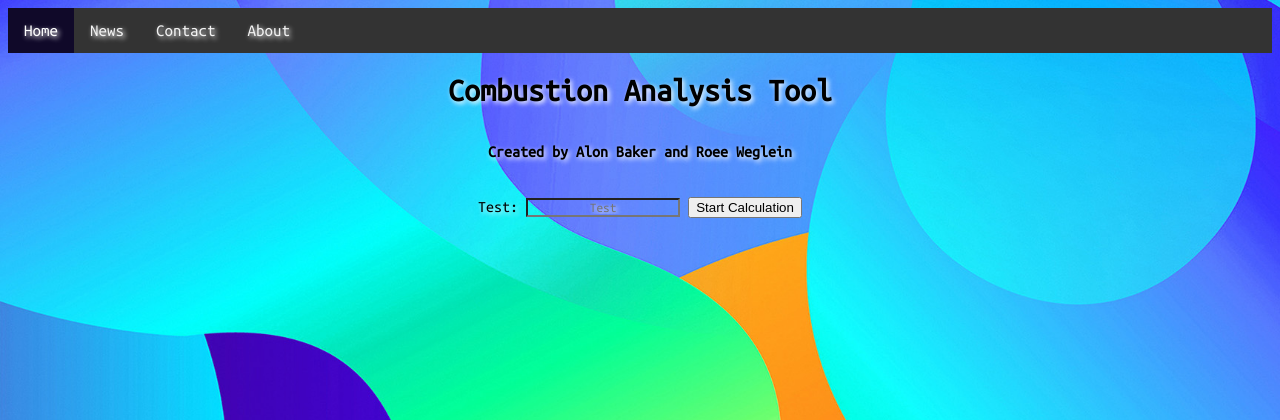
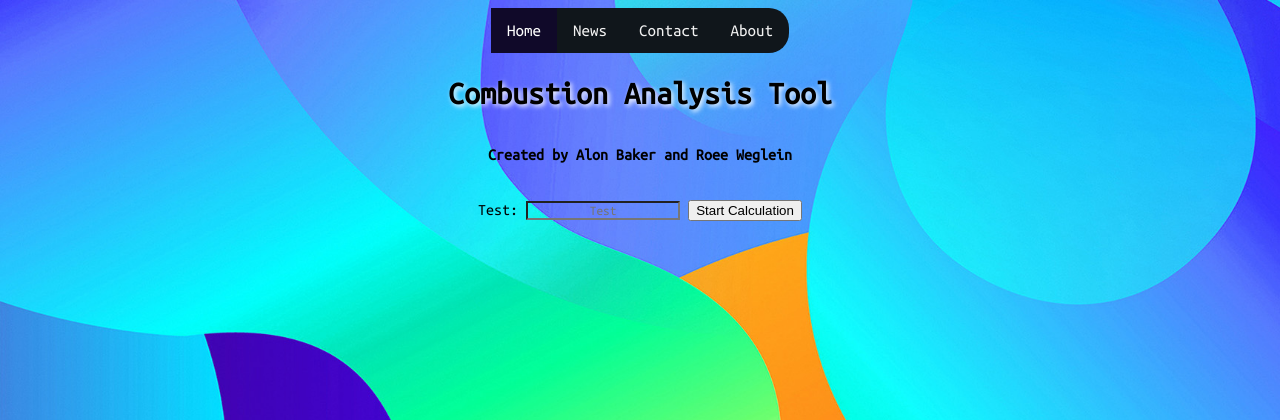
Before and after one commit to RealSycoBak/CombustionAnalysisTool, a Flask app: page / in a window 1280 px wide. Shown: the top 420 px of the page. Run offline with Flask 2, Linux system fonts and the light colour scheme.

Commit message:
First commit

```diff
--- a/static/home.css
+++ b/static/home.css
@@ -7,14 +7,18 @@ html, #Testing {
     -moz-background-size: cover;
     -o-background-size: cover;
     background-size: cover;
+
+}
+h1 {
     text-shadow: 2px 2px 5px white;
 }
 h6 {
     font-size: 16px;
 }
 .topnav {
-    background-color: #333;
-    overflow: hidden;
+    display: inline-block;
+    border-radius: 20px;
+    background: rgb(16, 22, 27)
   }
 
   /* Style the links inside the navigation bar */
```
